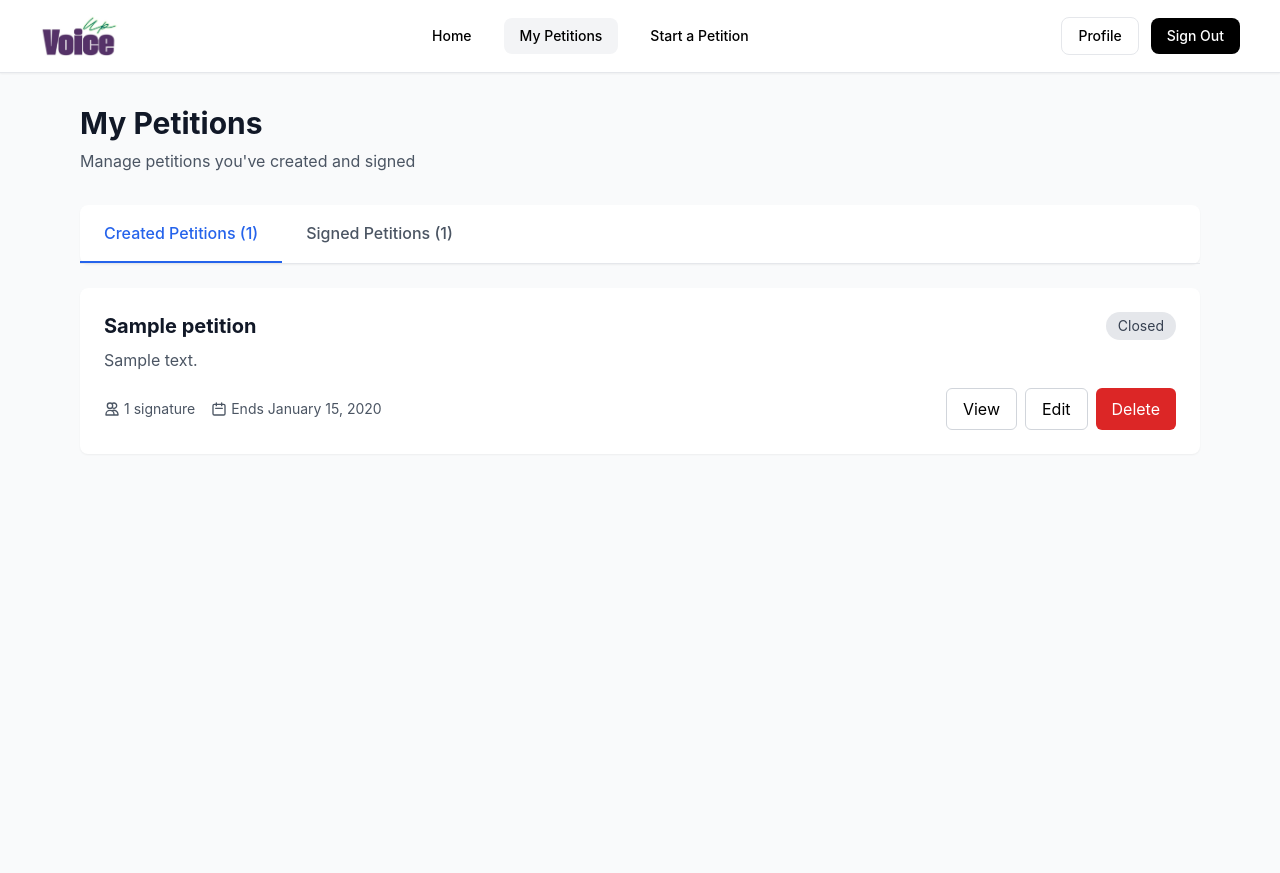
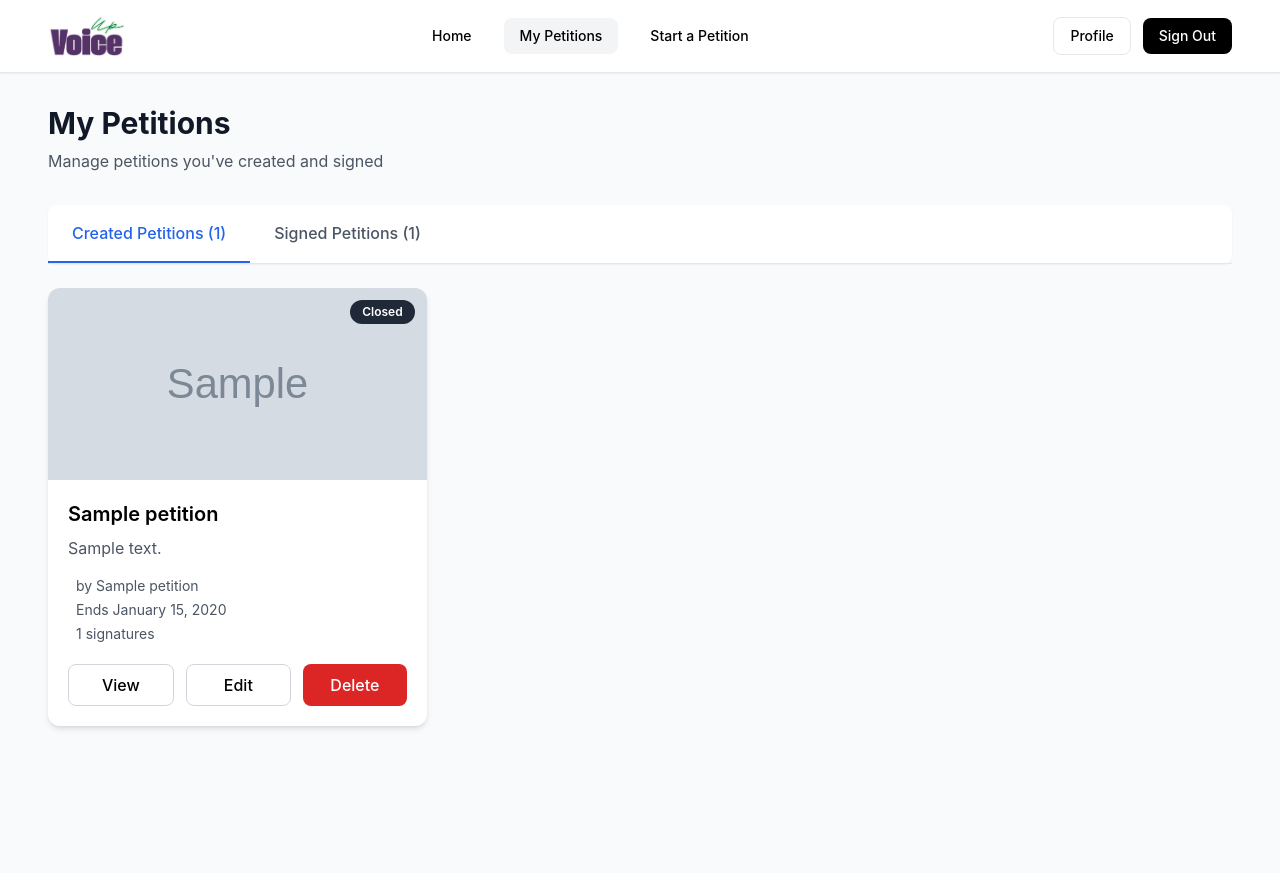
Before and after one commit to ami-ne001/VoiceUp, a PHP site: page /my-petitions.php in a window 1280 px wide. Run offline with PHP 8.4, Linux system fonts and the light colour scheme; the visitor is signed in with stand-in values (Sample User, id 1); tables that the repository leaves empty hold one stand-in row (values such as "Sample post"); grey boxes marked "Sample" are stand-in pictures; some libraries are stand-ins or nearby versions.

Commit message:
petition cards -> grid-cols-3

```diff
--- a/includes/navbar.php
+++ b/includes/navbar.php
@@ -5,7 +5,7 @@ $currentPage = basename($_SERVER['PHP_SELF']);
 ?>
 
 <header class="bg-white border-b sticky top-0 z-10 shadow-sm">
-  <div class="container mx-auto px-10 py-4 flex items-center justify-between">
+  <div class="container mx-auto px-12 py-4 flex items-center justify-between">
     <!-- Logo -->
     <a href="index.php" class="flex items-center gap-2">
       <img src="assets/images/VoiceUp_logo.jpg" alt="VoiceUp Logo" class="h-10 w-auto object-contain">
--- a/index.php
+++ b/index.php
@@ -42,7 +42,7 @@ function isExpired($endDate) {
 <?php include __DIR__ . '/includes/navbar.php'; ?>
 
 <main class="min-h-screen bg-gray-50">
-  <div class="container mx-auto px-6 py-8">
+  <div class="container mx-auto px-12 py-8">
 
     <!-- Page Title -->
     <div class="mb-8 text-center">
--- a/my-petitions.php
+++ b/my-petitions.php
@@ -61,7 +61,7 @@ function isExpired($endDate) {
 <?php include __DIR__ . '/includes/navbar.php'; ?>
 
 <div class="min-h-screen bg-gray-50 py-8">
-    <div class="container mx-auto px-4 max-w-6xl">
+    <div class="container mx-auto px-12">
         <div class="mb-8">
             <h1 class="text-3xl font-bold text-gray-900 mb-2">My Petitions</h1>
             <p class="text-gray-600">Manage petitions you've created and signed</p>
@@ -82,9 +82,9 @@ function isExpired($endDate) {
         </div>
 
         <!-- Created Petitions -->
-        <div id="createdContent" class="grid gap-6">
+        <div id="createdContent" class="grid grid-cols-1 sm:grid-cols-2 lg:grid-cols-3 gap-6">
             <?php if (empty($createdPetitions)): ?>
-                <div class="bg-white rounded-lg shadow-sm p-12 text-center">
+                <div class="col-span-3 bg-white rounded-lg shadow-sm p-12 text-center">
                     <svg class="w-16 h-16 mx-auto mb-4 text-gray-400" fill="none" stroke="currentColor" viewBox="0 0 24 24">
                         <path stroke-linecap="round" stroke-linejoin="round" stroke-width="2" d="M9 12h6m-6 4h6m2 5H7a2 2 0 01-2-2V5a2 2 0 012-2h5.586a1 1 0 01.707.293l5.414 5.414a1 1 0 01.293.707V19a2 2 0 01-2 2z"></path>
                     </svg>
@@ -96,43 +96,57 @@ function isExpired($endDate) {
                 </div>
             <?php else: ?>
                 <?php foreach ($createdPetitions as $petition): ?>
-                    <div class="bg-white rounded-lg shadow-sm hover:shadow-md transition-shadow">
-                        <div class="p-6">
-                            <div class="flex items-start justify-between gap-4 mb-4">
-                                <div class="flex-1">
-                                    <h3 class="text-xl font-bold text-gray-900 mb-2"><?php echo htmlspecialchars($petition['TitleP']); ?></h3>
-                                    <p class="text-gray-600 line-clamp-2"><?php echo htmlspecialchars(substr($petition['DescriptionP'], 0, 200)) . (strlen($petition['DescriptionP']) > 200 ? '...' : ''); ?></p>
-                                </div>
-                                <?php if (isExpired($petition['EndDateP'])): ?>
-                                    <span class="px-3 py-1 bg-gray-200 text-gray-700 rounded-full text-sm">Closed</span>
+                    <?php
+                        $image = !empty($petition['ImageUrl']) ? htmlspecialchars($petition['ImageUrl']) : 'assets/images/default_petition.jpg';
+                        $expired = isExpired($petition['EndDateP']);
+                    ?>
+                    <div class="flex flex-col bg-white rounded-xl shadow-md overflow-hidden hover:shadow-lg transition-shadow">
+                        <!-- Petition Image -->
+                        <div class="relative h-48">
+                            <img src="<?= $image ?>" alt="<?= htmlspecialchars($petition['TitleP']) ?>" class="w-full h-full object-cover">
+                            <?php if ($expired): ?>
+                                <span class="absolute top-3 right-3 bg-gray-800 text-white px-3 py-1 rounded-full text-xs font-semibold">Closed</span>
                             <?php endif; ?>
                         </div>
-                            <div class="flex flex-col sm:flex-row sm:items-center justify-between gap-4">
-                                <div class="flex flex-wrap items-center gap-4 text-sm text-gray-600">
-                                    <div class="flex items-center gap-1">
-                                        <svg class="w-4 h-4" fill="none" stroke="currentColor" viewBox="0 0 24 24">
-                                            <path stroke-linecap="round" stroke-linejoin="round" stroke-width="2" d="M12 4.354a4 4 0 110 5.292M15 21H3v-1a6 6 0 0112 0v1zm0 0h6v-1a6 6 0 00-9-5.197M13 7a4 4 0 11-8 0 4 4 0 018 0z"></path>
-                                        </svg>
-                                        <span><?php echo number_format($petition['signatureCount']); ?> <?php echo $petition['signatureCount'] === 1 ? 'signature' : 'signatures'; ?></span>
+
+                        <!-- Petition Info -->
+                        <div class="flex-1 flex flex-col justify-between p-5">
+                            <div>
+                                <h3 class="text-xl font-semibold mb-2"><?= htmlspecialchars($petition['TitleP']); ?></h3>
+                                <p class="text-gray-600 mb-4 line-clamp-3">
+                                <?= htmlspecialchars(substr($petition['DescriptionP'], 0, 150)) . (strlen($petition['DescriptionP']) > 150 ? '...' : ''); ?>
+                                </p>
+
+                                <div class="space-y-1 text-sm text-gray-600">
+                                    <div class="flex items-center gap-2">
+                                        <i class="fas fa-user"></i>
+                                        <span>by <?= htmlspecialchars($petition['HolderNameP']); ?></span>
                                     </div>
-                                    <div class="flex items-center gap-1">
-                                        <svg class="w-4 h-4" fill="none" stroke="currentColor" viewBox="0 0 24 24">
-                                            <path stroke-linecap="round" stroke-linejoin="round" stroke-width="2" d="M8 7V3m8 4V3m-9 8h10M5 21h14a2 2 0 002-2V7a2 2 0 00-2-2H5a2 2 0 00-2 2v12a2 2 0 002 2z"></path>
-                                        </svg>
-                                        <span>Ends <?php echo formatDate($petition['EndDateP']); ?></span>
+                                    <div class="flex items-center gap-2">
+                                        <i class="fas fa-calendar"></i>
+                                        <span>Ends <?= formatDate($petition['EndDateP']); ?></span>
+                                    </div>
+                                    <div class="flex items-center gap-2">
+                                        <i class="fas fa-pen"></i>
+                                        <span><?= number_format($petition['signatureCount']); ?> signatures</span>
                                     </div>
                                 </div>
-                                <div class="flex flex-wrap gap-2">
-                                    <a href="petition-details.php?id=<?php echo $petition['IDP']; ?>" class="px-4 py-2 border border-gray-300 rounded-md hover:bg-gray-50 transition text-center">
+                            </div>
+
+                            <!-- Buttons -->
+                            <div class="mt-5 flex gap-3">
+                                <a href="petition-details.php?id=<?= $petition['IDP']; ?>"
+                                class="flex-1 text-center py-2 border border-gray-300 rounded-lg font-medium hover:bg-gray-50 transition">
                                 View
                                 </a>
-                                    <a href="modify-petition.php?id=<?php echo $petition['IDP']; ?>" class="px-4 py-2 border border-gray-300 rounded-md hover:bg-gray-50 transition text-center">
+                                <a href="modify-petition.php?id=<?= $petition['IDP']; ?>"
+                                class="flex-1 text-center py-2 border border-gray-300 rounded-lg font-medium hover:bg-gray-50 transition">
                                 Edit
                                 </a>
-                                    <button onclick="deletePetition(<?php echo $petition['IDP']; ?>)" class="px-4 py-2 bg-red-600 text-white rounded-md hover:bg-red-700 transition">
+                                <button onclick="deletePetition(<?= $petition['IDP']; ?>)"
+                                class="flex-1 text-center py-2 bg-red-600 text-white rounded-lg font-medium hover:bg-red-700 transition">
                                 Delete
                                 </button>
-                                </div>
                             </div>
                         </div>
                     </div>
@@ -141,9 +155,9 @@ function isExpired($endDate) {
         </div>
 
         <!-- Signed Petitions -->
-        <div id="signedContent" class="grid gap-6 hidden">
+        <div id="signedContent" class="grid grid-cols-1 sm:grid-cols-2 lg:grid-cols-3 gap-6 hidden">
             <?php if (empty($signedPetitions)): ?>
-                <div class="bg-white rounded-lg shadow-sm p-12 text-center">
+                <div class="col-span-3 bg-white rounded-lg shadow-sm p-12 text-center">
                     <svg class="w-16 h-16 mx-auto mb-4 text-gray-400" fill="none" stroke="currentColor" viewBox="0 0 24 24">
                         <path stroke-linecap="round" stroke-linejoin="round" stroke-width="2" d="M9 12l2 2 4-4m6 2a9 9 0 11-18 0 9 9 0 0118 0z"></path>
                     </svg>
@@ -155,42 +169,51 @@ function isExpired($endDate) {
                 </div>
             <?php else: ?>
                 <?php foreach ($signedPetitions as $petition): ?>
-                    <div class="bg-white rounded-lg shadow-sm hover:shadow-md transition-shadow">
-                        <div class="p-6">
-                            <div class="flex items-start justify-between gap-4 mb-4">
-                                <div class="flex-1">
-                                    <h3 class="text-xl font-bold text-gray-900 mb-2"><?php echo htmlspecialchars($petition['TitleP']); ?></h3>
-                                    <p class="text-gray-600 line-clamp-2"><?php echo htmlspecialchars(substr($petition['DescriptionP'], 0, 200)) . (strlen($petition['DescriptionP']) > 200 ? '...' : ''); ?></p>
-                                </div>
-                                <?php if (isExpired($petition['EndDateP'])): ?>
-                                    <span class="px-3 py-1 bg-gray-200 text-gray-700 rounded-full text-sm">Closed</span>
+                    <?php
+                        $image = !empty($petition['ImageUrl']) ? htmlspecialchars($petition['ImageUrl']) : 'assets/images/default_petition.jpg';
+                        $expired = isExpired($petition['EndDateP']);
+                    ?>
+                    <div class="flex flex-col bg-white rounded-xl shadow-md overflow-hidden hover:shadow-lg transition-shadow">
+                        <!-- Petition Image -->
+                        <div class="relative h-48">
+                            <img src="<?= $image ?>" alt="<?= htmlspecialchars($petition['TitleP']) ?>" class="w-full h-full object-cover">
+                            <?php if ($expired): ?>
+                                <span class="absolute top-3 right-3 bg-gray-800 text-white px-3 py-1 rounded-full text-xs font-semibold">Closed</span>
                             <?php else: ?>
-                                    <span class="px-3 py-1 bg-green-100 text-green-800 rounded-full text-sm">Signed</span>
+                                <span class="absolute top-3 right-3 bg-green-600 text-white px-3 py-1 rounded-full text-xs font-semibold">Signed</span>
                             <?php endif; ?>
                         </div>
-                            <div class="flex flex-col sm:flex-row sm:items-center justify-between gap-4">
-                                <div class="flex flex-wrap items-center gap-4 text-sm text-gray-600">
-                                    <div class="flex items-center gap-1">
-                                        <svg class="w-4 h-4" fill="none" stroke="currentColor" viewBox="0 0 24 24">
-                                            <path stroke-linecap="round" stroke-linejoin="round" stroke-width="2" d="M12 4.354a4 4 0 110 5.292M15 21H3v-1a6 6 0 0112 0v1zm0 0h6v-1a6 6 0 00-9-5.197M13 7a4 4 0 11-8 0 4 4 0 018 0z"></path>
-                                        </svg>
-                                        <span><?php echo number_format($petition['signatureCount']); ?> <?php echo $petition['signatureCount'] === 1 ? 'signature' : 'signatures'; ?></span>
+
+                        <!-- Petition Info -->
+                        <div class="flex-1 flex flex-col justify-between p-5">
+                            <div>
+                                <h3 class="text-xl font-semibold mb-2"><?= htmlspecialchars($petition['TitleP']); ?></h3>
+                                <p class="text-gray-600 mb-4 line-clamp-3">
+                                <?= htmlspecialchars(substr($petition['DescriptionP'], 0, 150)) . (strlen($petition['DescriptionP']) > 150 ? '...' : ''); ?>
+                                </p>
+
+                                <div class="space-y-1 text-sm text-gray-600">
+                                    <div class="flex items-center gap-2">
+                                        <i class="fas fa-user"></i>
+                                        <span>by <?= htmlspecialchars($petition['HolderNameP']); ?></span>
                                     </div>
-                                    <div class="flex items-center gap-1">
-                                        <svg class="w-4 h-4" fill="none" stroke="currentColor" viewBox="0 0 24 24">
-                                            <path stroke-linecap="round" stroke-linejoin="round" stroke-width="2" d="M8 7V3m8 4V3m-9 8h10M5 21h14a2 2 0 002-2V7a2 2 0 00-2-2H5a2 2 0 00-2 2v12a2 2 0 002 2z"></path>
-                                        </svg>
-                                        <span>Ends <?php echo formatDate($petition['EndDateP']); ?></span>
+                                    <div class="flex items-center gap-2">
+                                        <i class="fas fa-calendar"></i>
+                                        <span>Ends <?= formatDate($petition['EndDateP']); ?></span>
                                     </div>
-                                    <div class="text-gray-500">
-                                        by <?php echo htmlspecialchars($petition['HolderNameP']); ?>
+                                    <div class="flex items-center gap-2">
+                                        <i class="fas fa-pen"></i>
+                                        <span><?= number_format($petition['signatureCount']); ?> signatures</span>
                                     </div>
                                 </div>
-                                <div class="flex gap-2">
-                                    <a href="petition-details.php?id=<?php echo $petition['IDP']; ?>" class="px-4 py-2 bg-blue-600 text-white rounded-md hover:bg-blue-700 transition text-center">
+                            </div>
+
+                            <!-- Buttons -->
+                            <div class="mt-5 flex gap-3">
+                                <a href="petition-details.php?id=<?= $petition['IDP']; ?>"
+                                class="flex-1 text-center py-2 bg-blue-600 text-white rounded-lg font-medium hover:bg-blue-700 transition">
                                 View Details
                                 </a>
-                                </div>
                             </div>
                         </div>
                     </div>
```
Lines whose indentation alone changed are shown as unchanged.
